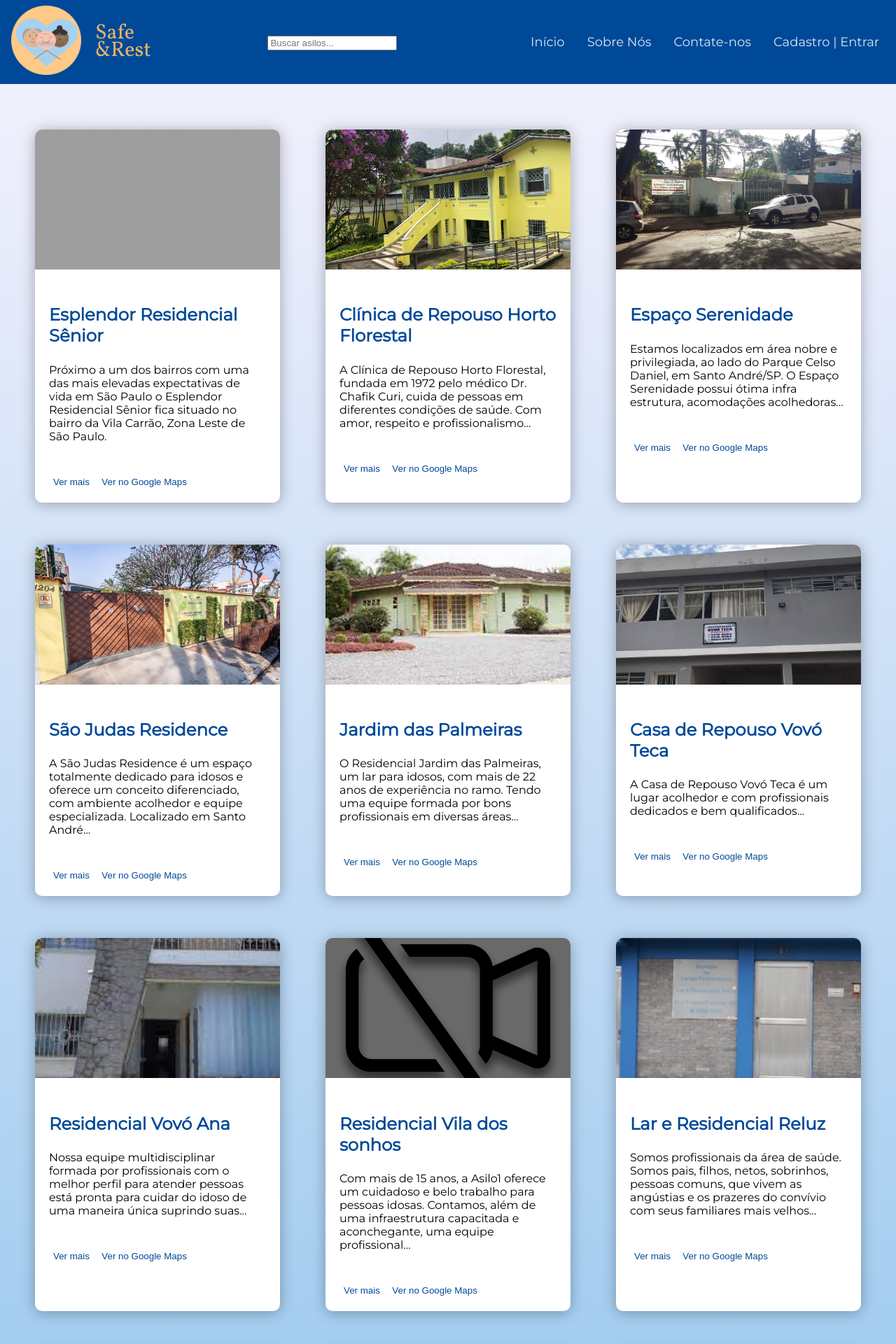
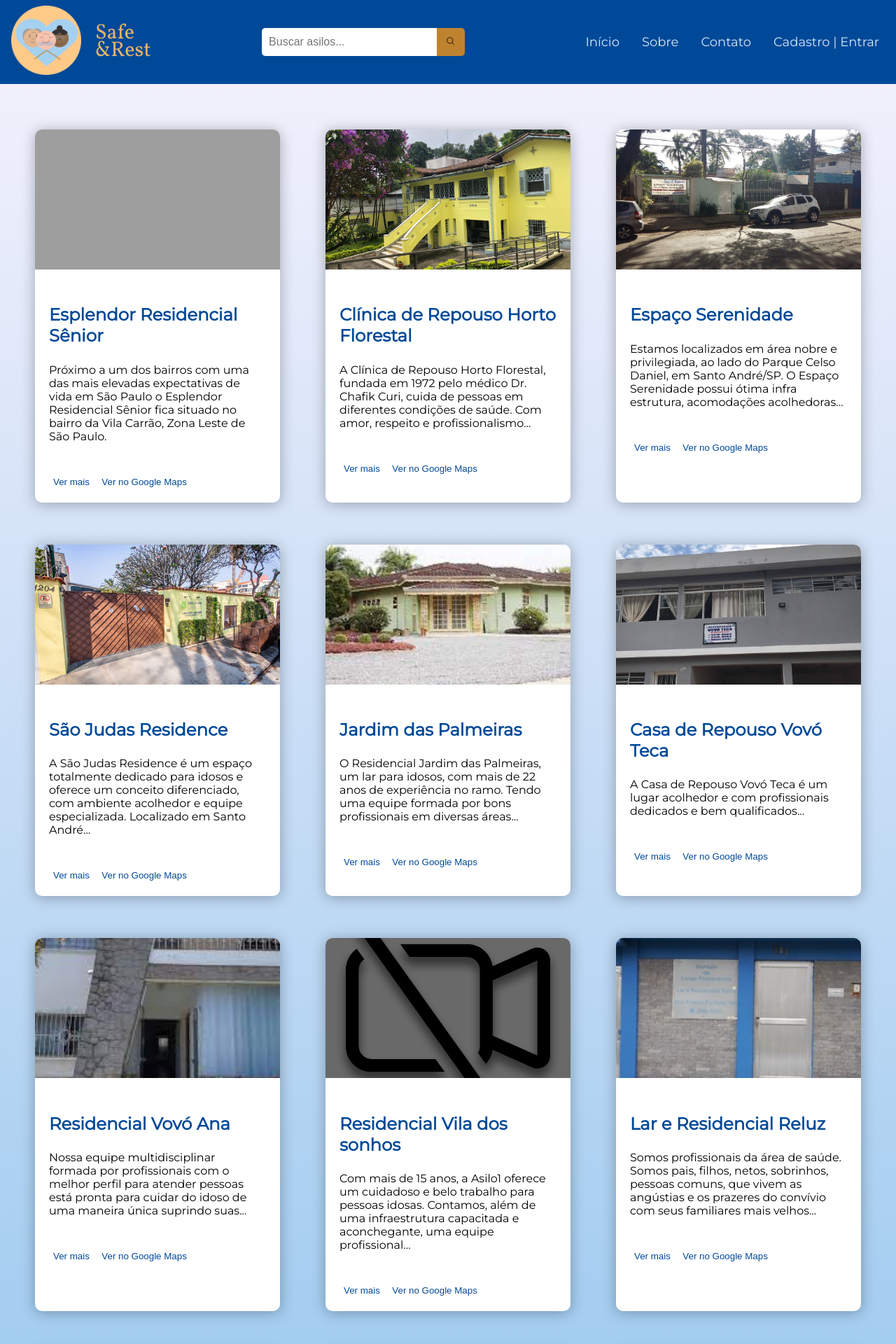
Before and after one commit to Jonydu05/Safe-Rest, a PHP site: page / in a window 1280 px wide. Shown: the top 1920 px of the page at 70% size. Run offline with PHP 8.4, Linux system fonts and the light colour scheme; some libraries are stand-ins or nearby versions; grey boxes are pictures that could not be loaded.

Commit message:
estilzando barra de pesquisa

```diff
--- a/css/cadastro.css
+++ b/css/cadastro.css
@@ -161,7 +161,7 @@ input {
 	}
 	.card {
 		margin: 20px;
-		max-width: fit-content;
+		max-width: 90%;
 	}
 	#card-login .card-title {
 		padding-bottom: 35%;
--- a/css/estilo.css
+++ b/css/estilo.css
@@ -12,7 +12,6 @@
 }
 
 /* Configuração Inicial */
-
 body {
 	font-family: "Montserrat", serif;
 	font-size: 18px;
@@ -26,7 +25,6 @@ ul {
 }
 
 /* Configuração Logo */
-
 #logo {
 	max-width: 100px;
 	max-height: 100px;
@@ -50,7 +48,6 @@ ul {
 }
 
 /* Configuração barra menu */
-
 #header {
 	box-sizing: border-box;
 	height: 120px;
@@ -63,7 +60,7 @@ ul {
 
 #header a {
 	box-sizing: border-box;
-	color: var(--branco-gelo);
+	color: #d2e8f8;
 	text-decoration: none;
 	font-family: "Montserrat", Arial, Helvetica, sans-serif;
 }
@@ -84,13 +81,10 @@ ul {
 	transition: 200ms;
 }
 
-#pesquisa-mobile {
-	display: none;
-}
-
 /* Configurações Botão burguer */
-
-#btn-mobile {
+#btn-mobile,
+#btn-search-mobile,
+#search-mobile {
 	display: none;
 }
 
@@ -161,18 +155,25 @@ ul {
 		transform: rotate(-135deg);
 		top: -7px;
 	}
-	#pesquisa-mobile {
+
+	#search-mobile {
 		display: block;
 		margin: 0 1rem;
 		border-bottom: 2px solid rgba(0, 0, 0, 0.05);
 	}
-	#div-pesquisa {
+
+	#div-search,
+	#search-nav,
+	.btn-search {
 		display: none;
+	}
+
+	#search-mobile {
+		border-radius: 5px;
 	}
 }
 
 /*Configurações Página Sobre*/
-
 .link-asilos {
 	text-decoration: none;
 	color: var(--azul-forte);
@@ -210,15 +211,53 @@ ul {
 	align-items: center;
 }
 
+/* barra de pesquisa */
+#div-search {
+	display: flex;
+	align-items: center;
+}
+
+.input-search {
+	outline: none;
+	border-radius: 5px 0 0 5px;
+	min-width: 250px;
+	max-width: 450px;
+	height: 40px;
+	font-size: 16px;
+	border: none;
+	margin: 10px;
+	margin-right: 0;
+	padding: 10px;
+}
+
+.btn-search {
+	width: 40px;
+	height: 40px;
+	border-radius: 0 5px 5px 0;
+	border: none;
+	background-color: #bf8330;
+	color: black;
+	cursor: pointer;
+	transition: 0.3s;
+}
+
+.btn-search:hover {
+	background-color: #cc9f5c;
+}
+
+.btn-search:active {
+	background-color: #e6b367;
+	outline: 1px solid black;
+}
+
 /*Rodapé*/
-
 footer {
 	position: relative;
 	display: flex;
 	background-color: #004998;
 	padding: 20px 0 30px 0;
 	text-align: center;
-	color: var(--branco-gelo);
+	color: #d2e8f8;
 	flex-direction: column;
 	align-items: center;
 	justify-content: space-evenly;
@@ -241,7 +280,7 @@ footer img {
 footer p a {
 	padding: 2px 10px 2px 10px;
 	text-decoration: none;
-	color: var(--branco-gelo);
+	color: #d2e8f8;
 }
 
 footer a:hover {
--- a/index.html
+++ b/index.html
@@ -25,12 +25,16 @@
 			<!-- prettier-ignore -->
 			<div id="teste">
 				<a href="../index.html"><img src="../img/logo2.png" alt="" id="logo" /></a>
-				<a href="../index.html"><pre id="safeRest">Safe
+				<a href="../index.html">
+					<pre id="safeRest">Safe
 &amp;Rest</pre> </a>
 			</div>
 
-			<div id="div-pesquisa">
-				<input search="asilos" class="input-pesquisa" placeholder="Buscar asilos..." />
+			<div id="div-search">
+				<input search="asilos" class="input-search" id="search-nav" placeholder="Buscar asilos..." />
+				<button class="btn-search">
+					<ion-icon name="search-outline"></ion-icon>
+				</button>
 			</div>
 
 			<nav id="nav">
@@ -40,10 +44,12 @@
 				</button>
 
 				<ul id="menu" role="menu">
-					<li><input type="search" search="asilos" class="input-pesquisa" id="pesquisa-mobile" placeholder="Buscar asilos..." /></li>
+					<li>
+						<input type="search" search="asilos" class="input-search" id="search-mobile" placeholder="Buscar asilos..." />
+					</li>
 					<li><a href="index.html">Início</a></li>
-					<li><a href="sobre-nos.html">Sobre Nós</a></li>
-					<li><a href="contato.html">Contate-nos</a></li>
+					<li><a href="sobre-nos.html">Sobre</a></li>
+					<li><a href="contato.html">Contato</a></li>
 					<li><a href="cadastro.html">Cadastro | Entrar</a></li>
 				</ul>
 			</nav>
@@ -319,11 +325,13 @@
 			<br />
 			<!-- prettier-ignore -->
 			<div>
-				<span><img src="img/logo3.png" alt="" /></span>
-				<p>2022 - Safe&amp;Rest &copy; Todos os direitos reservados </p>
-			</div>
+			<span><img src="img/logo3.png" alt="" /></span>
+			<p>2022 - Safe&amp;Rest &copy; Todos os direitos reservados </p>
+		</div>
 		</footer>
+		<!-- fim do rodapé -->
 
-		<!-- fim do rodapé -->
+		<script type="module" src="https://unpkg.com/ionicons@5.5.2/dist/ionicons/ionicons.esm.js"></script>
+		<script nomodule src="https://unpkg.com/ionicons@5.5.2/dist/ionicons/ionicons.js"></script>
 	</body>
 </html>
```
